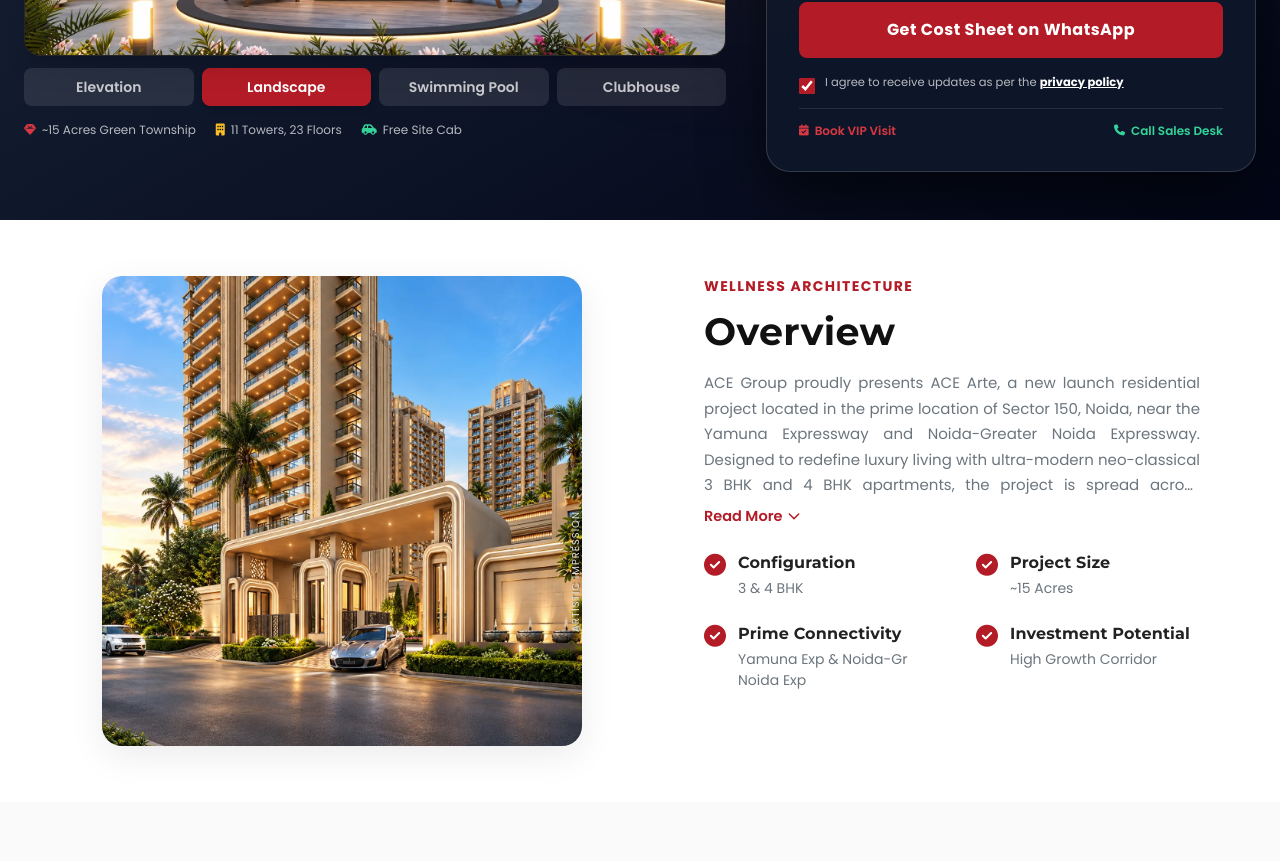
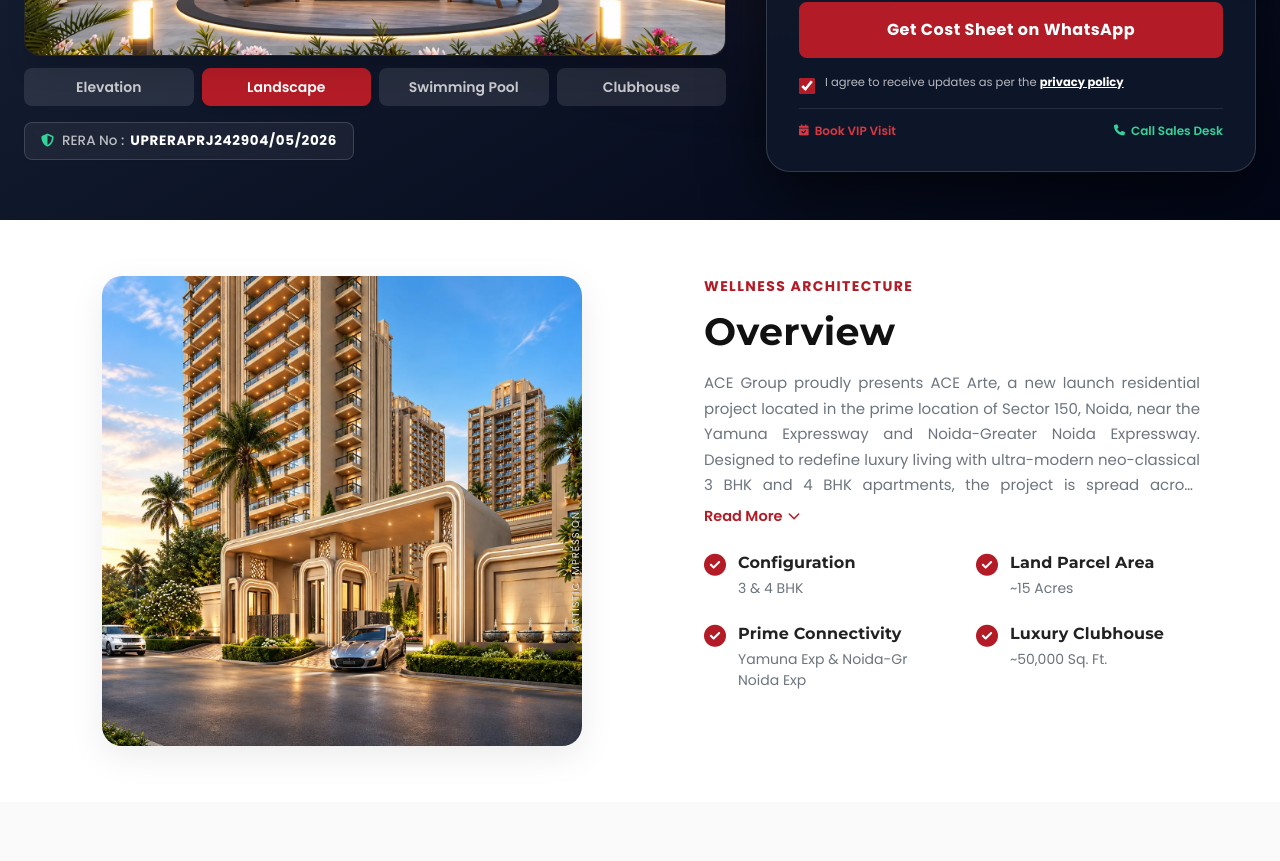
Before and after one commit to vineet-proptiger/ace-arte, a Next.js app: page / in a window 1280 px wide. Shown: the part 500-1361 px from the top of the page. Built offline with nearby package versions, Linux system fonts and the light colour scheme.

Commit message:
Add RERA number display to Hero component and update Overview section headings for clarity

```diff
--- a/components/Hero.jsx
+++ b/components/Hero.jsx
@@ -3,6 +3,7 @@
 import Image from 'next/image'
 import LeadForm from './LeadForm'
 import { heroSlides } from '../lib/images'
+import { RERA_NO } from '../lib/config'
 
 // Slides extended with clones at both ends for seamless infinite circular loop
 const extendedSlides = [
@@ -142,17 +143,17 @@
                 })}
               </div>
 
-              {/* Micro Value Badges */}
-              <div className="flex flex-wrap items-center gap-3 sm:gap-5 mt-4 text-[11px] sm:text-xs text-white/70">
-                <span className="inline-flex items-center gap-1.5">
-                  <i className="fas fa-gem text-[#d93843]" /> ~15 Acres Green Township
-                </span>
-                <span className="inline-flex items-center gap-1.5">
-                  <i className="fas fa-building text-amber-400" /> 11 Towers, 23 Floors
-                </span>
-                <span className="inline-flex items-center gap-1.5">
-                  <i className="fas fa-car-side text-emerald-400" /> Free Site Cab
-                </span>
+              {/* Project RERA Number Box */}
+              <div className="mt-4">
+                <div className="inline-flex items-center bg-white/[0.06] border border-white/15 rounded-lg py-2.5 px-4 shadow-sm text-xs sm:text-[13.5px] backdrop-blur-sm transition-all hover:border-white/30">
+                  <i className="fas fa-shield-halved text-emerald-400 mr-2 text-[13px]" />
+                  <span className="text-white/70 mr-1.5 font-medium">
+                    RERA No :
+                  </span>
+                  <span className="text-white font-bold tracking-wider">
+                    {RERA_NO}
+                  </span>
+                </div>
               </div>
 
             </div>
@@ -199,9 +200,6 @@
               >
                 {/* Header */}
                 <div className="text-center mb-4 sm:mb-5">
-                  {/* <span className="inline-block px-2.5 py-0.5 sm:px-3 sm:py-1 rounded-full text-[10px] sm:text-[11px] font-bold tracking-wider uppercase text-[#d93843] bg-[#b31c26]/15 border border-[#b31c26]/30 mb-1.5">
-                    EXCLUSIVE PRE-LAUNCH ACCESS
-                  </span> */}
                   <h3 className="text-lg xs:text-xl sm:text-2xl font-black text-white tracking-tight m-0">
                     Get Instant Cost Sheet &amp; Plans
                   </h3>
@@ -231,11 +229,6 @@
                     <span>Call Sales Desk</span>
                   </a>
                 </div>
-
-                {/* Reassurance */}
-                {/* <p className="text-center text-[10px] text-white/40 mt-2.5 mb-0">
-                  🔒 Verified Channel Partner • No Spam Guarantee
-                </p> */}
               </div>
             </div>
 
--- a/components/Overview.jsx
+++ b/components/Overview.jsx
@@ -79,7 +79,7 @@
                     <i className="fa-solid fa-circle-check text-[18px] sm:text-[22px]"></i>
                   </div>
                   <div>
-                    <h5 className="text-[#222222] font-bold text-[13.5px] sm:text-[16px] mb-1 leading-snug">Project Size</h5>
+                    <h5 className="text-[#222222] font-bold text-[13.5px] sm:text-[16px] mb-1 leading-snug">Land Parcel Area</h5>
                     <p className="text-[#6c757d] text-[12px] sm:text-[14px] m-0 leading-normal">~15 Acres</p>
                   </div>
                 </div>
@@ -99,8 +99,8 @@
                     <i className="fa-solid fa-circle-check text-[18px] sm:text-[22px]"></i>
                   </div>
                   <div>
-                    <h5 className="text-[#222222] font-bold text-[13.5px] sm:text-[16px] mb-1 leading-snug">Investment Potential</h5>
-                    <p className="text-[#6c757d] text-[12px] sm:text-[14px] m-0 leading-normal">High Growth Corridor</p>
+                    <h5 className="text-[#222222] font-bold text-[13.5px] sm:text-[16px] mb-1 leading-snug">Luxury Clubhouse</h5>
+                    <p className="text-[#6c757d] text-[12px] sm:text-[14px] m-0 leading-normal">~50,000 Sq. Ft.</p>
                   </div>
                 </div>
               </div>
```
